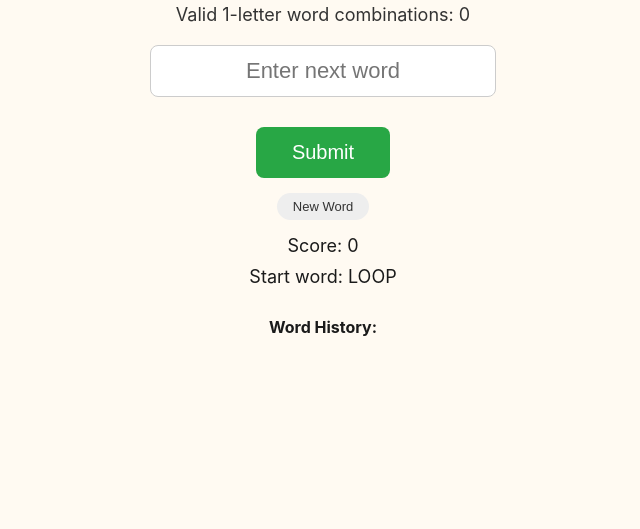
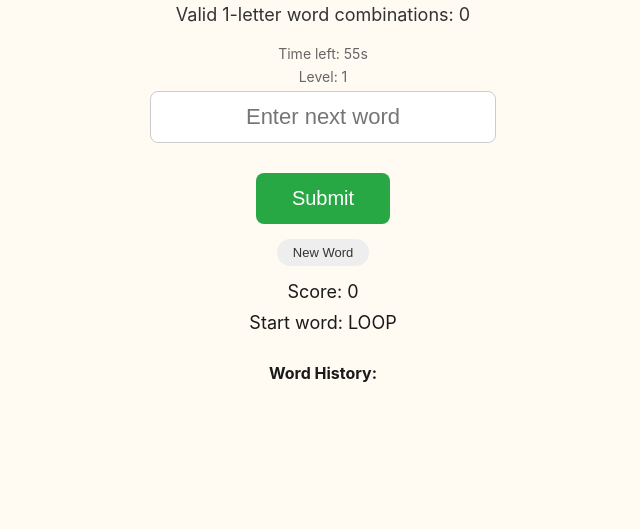
Before and after one commit to jeasley518/wordloop, a plain HTML site: page index.html in a window 1280 px wide. Shown: the part 271-800 px from the top of the page, without its empty margins (317-957 px from the left). Drawn offline with Linux system fonts and the light colour scheme; no server answers.

Commit message:
Update index.html

```diff
--- a/index.html
+++ b/index.html
@@ -36,6 +36,12 @@
       font-size: 18px;
       margin-bottom: 20px;
       color: #333;
+    }
+
+    #timer, #level-display {
+      font-size: 14px;
+      color: #666;
+      margin-bottom: 6px;
     }
 
     input[type="text"] {
@@ -109,6 +115,9 @@
   <div id="current-word">LOOP</div>
   <div id="combo-count">Checking valid combinations...</div>
 
+  <div id="timer">Time left: 60s</div>
+  <div id="level-display">Level: 1</div>
+
   <input type="text" id="word-input" placeholder="Enter next word">
   <br>
   <button id="submit-btn">Submit</button>
@@ -125,6 +134,11 @@
     let currentWord = 'loop';
     let startWord = 'loop';
     let score = 0;
+    let level = 1;
+    let roundScore = 0;
+    let timeLeft = 60;
+    let timerInterval;
+
     const usedWords = new Set();
     const wordHistory = [];
     const alphabet = 'abcdefghijklmnopqrstuvwxyz';
@@ -136,10 +150,13 @@
     const wordHistoryDisplay = document.getElementById('word-history');
     const definitionDisplay = document.getElementById('definition');
     const comboDisplay = document.getElementById('combo-count');
+    const timerDisplay = document.getElementById('timer');
+    const levelDisplay = document.getElementById('level-display');
 
     function updateDisplays() {
       scoreboard.textContent = `Score: ${score}`;
       startWordDisplay.textContent = `Start word: ${startWord.toUpperCase()}`;
+      levelDisplay.textContent = `Level: ${level}`;
     }
 
     function updateHistory() {
@@ -192,9 +209,13 @@
     }
 
     async function resetGame(newWord = 'loop') {
+      clearInterval(timerInterval);
       currentWord = newWord;
       startWord = newWord;
       score = 0;
+      roundScore = 0;
+      level = 1;
+      timeLeft = 60;
       usedWords.clear();
       wordHistory.length = 0;
       currentWordDisplay.textContent = currentWord.toUpperCase();
@@ -204,6 +225,29 @@
       definitionDisplay.textContent = '';
       comboDisplay.textContent = 'Checking valid combinations...';
       await countValidCombinations(currentWord);
+      startTimer();
+    }
+
+    function startTimer() {
+      timerDisplay.textContent = `Time left: ${timeLeft}s`;
+      timerInterval = setInterval(() => {
+        timeLeft--;
+        timerDisplay.textContent = `Time left: ${timeLeft}s`;
+        if (timeLeft <= 0) {
+          clearInterval(timerInterval);
+          if (roundScore >= 10) {
+            level++;
+            roundScore = 0;
+            timeLeft = 60;
+            startTimer();
+            levelDisplay.textContent = `Level: ${level}`;
+            alert(`Level up! You reached level ${level}`);
+          } else {
+            alert(`Time's up! Final score: ${score}`);
+            resetGame();
+          }
+        }
+      }, 1000);
     }
 
     document.getElementById('submit-btn').addEventListener('click', async () => {
@@ -221,6 +265,7 @@
         wordHistory.push(nextWord);
         updateHistory();
         score++;
+        roundScore++;
         updateDisplays();
         input.value = '';
         definitionDisplay.textContent = '';
```
